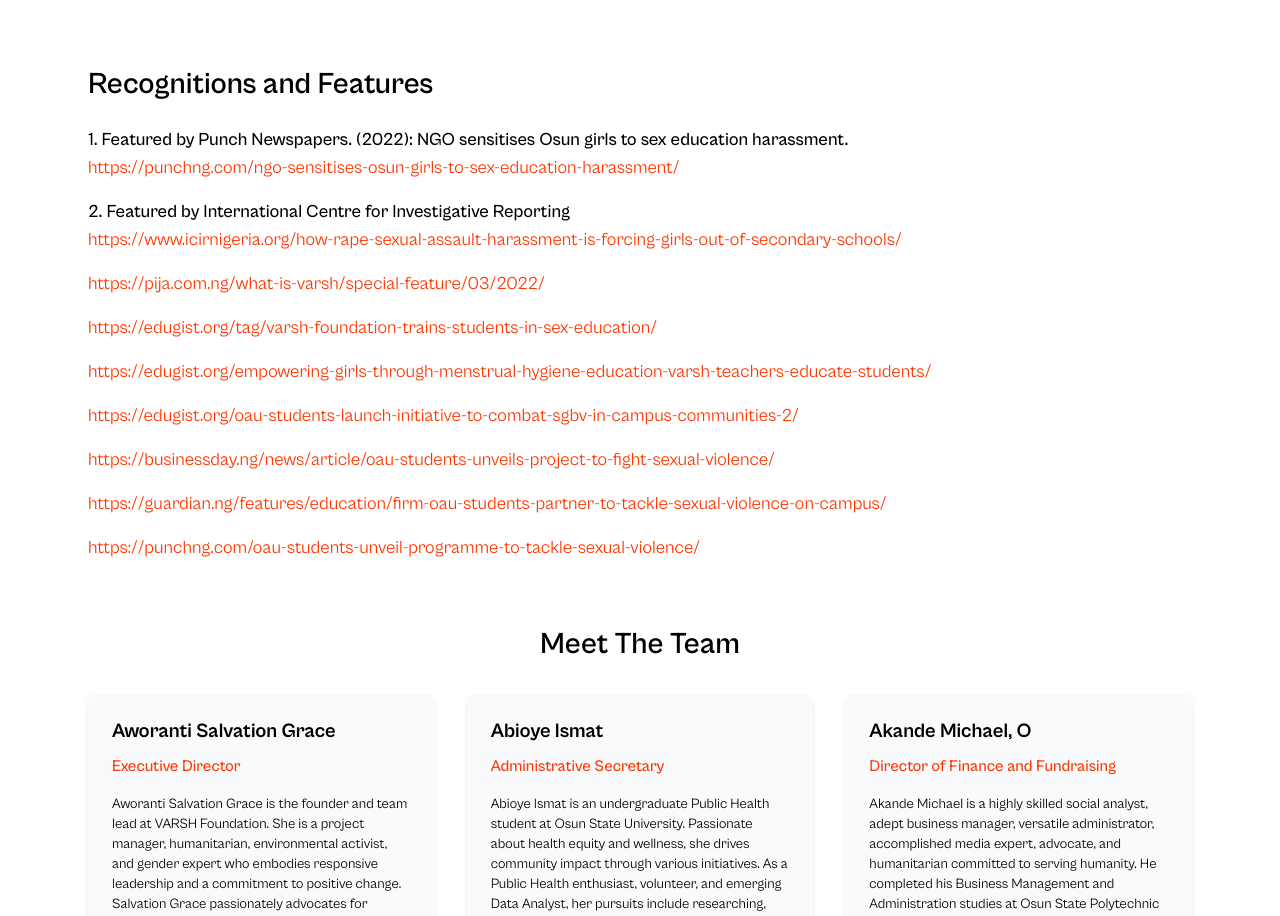
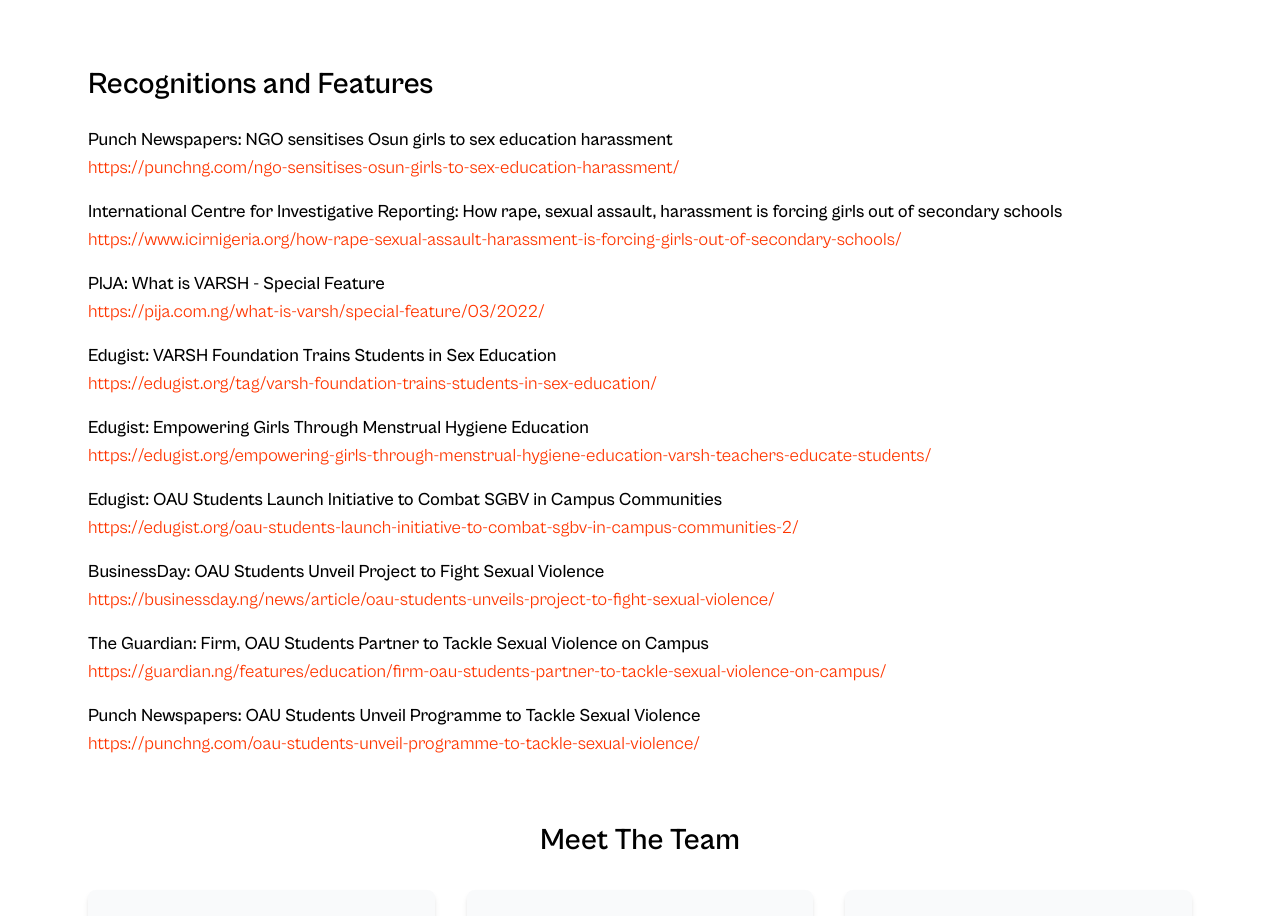
Before and after one commit to Victorola-coder/varsh, a Next.js app: page /about in a window 1280 px wide. Shown: the part 1400-2316 px from the top of the page. Built offline with nearby package versions, Linux system fonts and the light colour scheme; a web font is replaced by a local one.

Commit message:
feat: update features; enhance AboutPage with additional media mentions

```diff
--- a/app/about/page.tsx
+++ b/app/about/page.tsx
@@ -119,8 +119,8 @@
         <div className="space-y-4 text-base md:text-lg">
           <div>
             <p className="font-medium">
-              1. Featured by Punch Newspapers. (2022): NGO sensitises Osun girls
-              to sex education harassment.
+              Punch Newspapers: NGO sensitises Osun girls to sex education
+              harassment
             </p>
             <a
               target="_blank"
@@ -133,7 +133,8 @@
           </div>
           <div>
             <p className="font-medium">
-              2. Featured by International Centre for Investigative Reporting
+              International Centre for Investigative Reporting: How rape, sexual
+              assault, harassment is forcing girls out of secondary schools
             </p>
             <a
               target="_blank"
@@ -145,6 +146,7 @@
             </a>
           </div>
           <div>
+            <p className="font-medium">PIJA: What is VARSH - Special Feature</p>
             <a
               target="_blank"
               rel="noopener noreferrer"
@@ -155,6 +157,9 @@
             </a>
           </div>
           <div>
+            <p className="font-medium">
+              Edugist: VARSH Foundation Trains Students in Sex Education
+            </p>
             <a
               target="_blank"
               rel="noopener noreferrer"
@@ -165,6 +170,9 @@
             </a>
           </div>
           <div>
+            <p className="font-medium">
+              Edugist: Empowering Girls Through Menstrual Hygiene Education
+            </p>
             <a
               target="_blank"
               rel="noopener noreferrer"
@@ -175,6 +183,10 @@
             </a>
           </div>
           <div>
+            <p className="font-medium">
+              Edugist: OAU Students Launch Initiative to Combat SGBV in Campus
+              Communities
+            </p>
             <a
               target="_blank"
               rel="noopener noreferrer"
@@ -185,6 +197,9 @@
             </a>
           </div>
           <div>
+            <p className="font-medium">
+              BusinessDay: OAU Students Unveil Project to Fight Sexual Violence
+            </p>
             <a
               target="_blank"
               rel="noopener noreferrer"
@@ -195,6 +210,10 @@
             </a>
           </div>
           <div>
+            <p className="font-medium">
+              The Guardian: Firm, OAU Students Partner to Tackle Sexual Violence
+              on Campus
+            </p>
             <a
               target="_blank"
               rel="noopener noreferrer"
@@ -205,6 +224,10 @@
             </a>
           </div>
           <div>
+            <p className="font-medium">
+              Punch Newspapers: OAU Students Unveil Programme to Tackle Sexual
+              Violence
+            </p>
             <a
               target="_blank"
               rel="noopener noreferrer"
```
Also changed, not shown: 1 other file (tests, documents, lock files or other folders).
